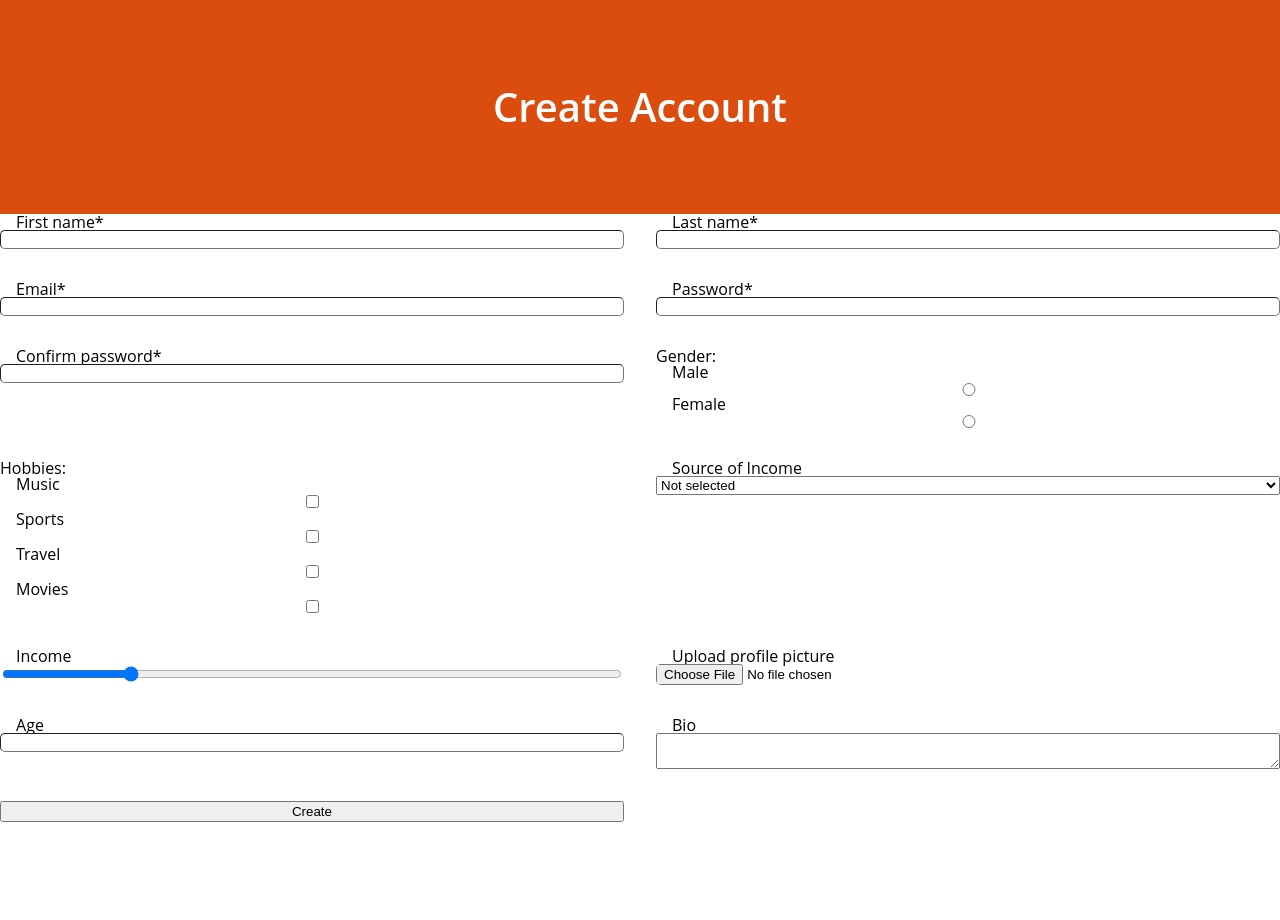
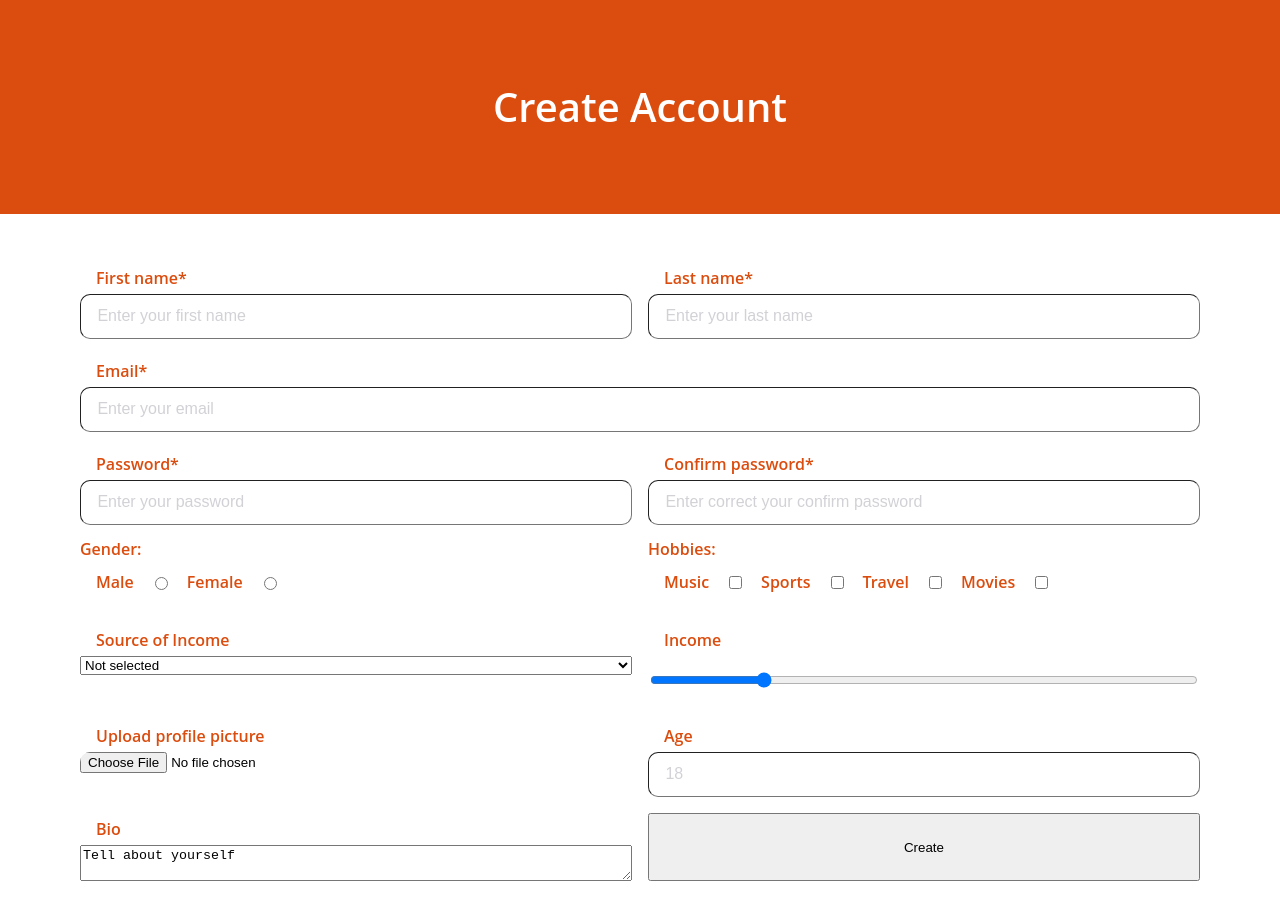
Before and after one commit to AntonAcorn/html-css, a plain HTML site: page source/index.html in a window 1280 px wide. Before the commit the page ends 854 px from the top, so only its background shows below. Drawn offline with Linux system fonts and the light colour scheme.

Commit message:
#Add styling

```diff
--- a/source/index.css
+++ b/source/index.css
@@ -1,6 +1,6 @@
 :root {
-    --color-header-back-ground: #db4d0f;
-    --color-header-small-font: #f5dfd5;
+    --color-main-color: #db4d0f;
+    --color-placeholder-color: #d2d1d6;
     --color-header-main-font: #ffffff;
     --color-article-background: #f8f8f8;
     --color-article-frame: #d9d9d9;
@@ -17,7 +17,7 @@ body {
     align-items: center;
     height: 13.4rem;
     width: 100%;
-    background-color: var(  --color-header-back-ground);
+    background-color: var(--color-main-color);
     color: white;
     font-size: 2.5rem;
     font-weight: 600;
@@ -25,9 +25,10 @@ body {
 
 .form {
     display: grid;
-    grid-template-columns: repeat(2, 1fr);
-    grid-template-rows: repeat(8, auto);
-    gap: 2rem;
+    grid-template-columns: 1fr 1fr;
+    gap: 1rem;
+    padding: 3rem 5rem;
+    max-width: 100%;
 }
 
 .form-group {
@@ -36,14 +37,40 @@ body {
 }
 
 .form-group label {
-    padding-left: 1rem;
+    padding: 0.5rem 1rem;
+    font-weight: 600;
+    color: var(--color-main-color);
 }
 
 .form-group input {
-    border-radius: 5px;
+    height: 2.8rem;
+    border-radius: 10px;
     border-width: 1px;
 }
 
-input[type="email"] {
-    grid-column: span 2;
-  }
+.form-group input::placeholder {
+    padding-left: 0.9rem;
+    color: var(--color-placeholder-color);
+    font-size: 1rem;
+}
+
+.form-group.email {
+    grid-column: 1 / -1;
+}
+
+.form-group legend {
+    font-weight: 600;
+    color: var(--color-main-color);
+}
+
+.form-group.gender {
+    display: flex;
+    flex-direction: row;
+    align-items: center;
+}
+
+.form-group.hobbies {
+    display: flex;
+    flex-direction: row;
+    align-items: center;
+}
--- a/source/index.html
+++ b/source/index.html
@@ -12,7 +12,13 @@
     <form method="post" class="form">
       <div class="form-group">
         <label for="first_name">First name*</label>
-        <input type="text" id="first_name" name="given-name" required />
+        <input
+          type="text"
+          id="first_name"
+          name="given-name"
+          required
+          placeholder="Enter your first name"
+        />
       </div>
 
       <div class="form-group">
@@ -22,12 +28,20 @@
           name="last_name"
           id="last_name"
           name="family-name"
-          required/>
+          required
+          placeholder="Enter your last name"
+        />
       </div>
 
-      <div class="form-group">
+      <div class="form-group email">
           <label for="email">Email*</label>
-        <input type="email" id="email" name="email" required />
+          <input
+            type="email"
+            id="email"
+            name="email"
+            required
+            placeholder="Enter your email"
+          />
       </div>
 
       <div class="form-group">
@@ -37,7 +51,9 @@
           id="password"
           name="password"
           required
-          minlength="10"/>
+          minlength="10"
+          placeholder="Enter your password"
+        />
       </div>
 
       <div class="form-group">
@@ -46,18 +62,20 @@
           type="password"
           id="confirm_password"
           name="confirm_password"
-          required />
+          required
+          placeholder="Enter correct your confirm password"
+        />
       </div>
 
-        <fieldset class="form-group">
+      <fieldset class="form-group gender">
         <legend>Gender:</legend>
         <label for="male">Male</label>
-          <input type="radio" id="male" name="gender" />
+        <input type="radio" id="male" name="gender" class="radio-button"/>
         <label for="female">Female</label>
-          <input type="radio" id="female" name="gender" />
+        <input type="radio" id="female" name="gender" class="radio-button"/>
       </fieldset>
 
-        <fieldset class="form-group">
+      <fieldset class="form-group hobbies">
         <legend>Hobbies:</legend>
         <label for="music">Music</label>
         <input type="checkbox" id="music" name="music" />
@@ -105,12 +123,12 @@
 
       <div class="form-group">
         <label for="age">Age</label>
-        <input type="number" id="age" name="age" />
+        <input type="number" id="age" name="age" placeholder="18" />
       </div>
 
       <div class="form-group">
         <label for="bio">Bio</label>
-        <textarea id="bio" name="bio"></textarea>
+        <textarea id="bio" name="bio">Tell about yourself</textarea>
       </div>
 
       <button type="submit">Create</button>
```
Lines whose indentation alone changed are shown as unchanged.
